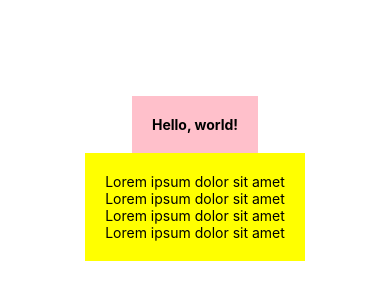
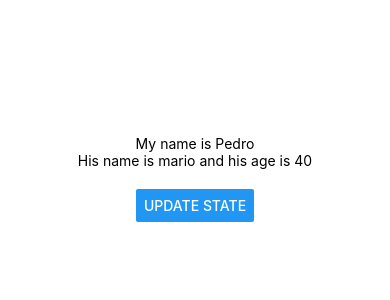
Before and after one commit to PedroPiveta/reactNativeLearning, a React Native app: screen / in a window 390 px wide. Shown: the part 244-544 px from the top of the page. Built offline with nearby package versions, Linux system fonts and the light colour scheme.

Commit message:
using state

```diff
--- a/App.js
+++ b/App.js
@@ -1,16 +1,21 @@
-import { StyleSheet, Text, View } from 'react-native';
+import { useState } from 'react';
+import { StyleSheet, Text, View, Button } from 'react-native';
 
 export default function App() {
+  const [name, setName] = useState('Pedro');
+  const [person, setPerson] = useState({ name: 'mario', age: 40, })
+
+  const clickHandler = () => {
+    setName('Chun-li');
+    setPerson({ name: 'luigi', age: 45, })
+  }
+
   return (
     <View style={styles.container}>
-      <View style={styles.header}>
-        <Text style={styles.boldText}>Hello, world!</Text>
-      </View>
-      <View style={styles.body}>
-        <Text>Lorem ipsum dolor sit amet</Text>
-        <Text>Lorem ipsum dolor sit amet</Text>
-        <Text>Lorem ipsum dolor sit amet</Text>
-        <Text>Lorem ipsum dolor sit amet</Text>
+      <Text>My name is {name}</Text>
+      <Text>His name is {person.name} and his age is {person.age}</Text>
+      <View style={styles.buttonContainer}>
+        <Button title='update state' onPress={clickHandler} />
       </View>
     </View>
   );
@@ -23,15 +28,7 @@
     alignItems: 'center',
     justifyContent: 'center',
   },
-  header: {
-    backgroundColor: 'pink',
-    padding: 20,
-  },
-  boldText: {
-    fontWeight: 'bold',
-  },
-  body: {
-    backgroundColor: 'yellow',
-    padding: 20,
+  buttonContainer: {
+    marginTop: 20,
   },
 });
```
